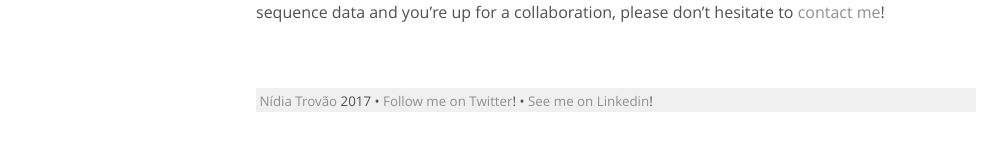
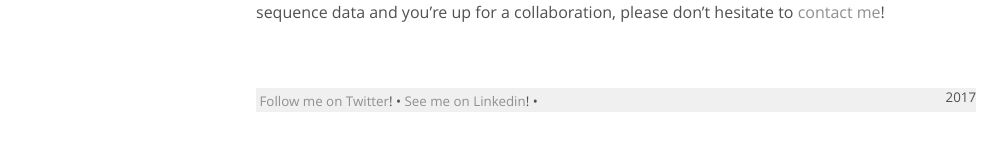
Before and after one commit to nidiatrovao/nidiatrovao.github.io, a Jekyll site: the page built from index.html, in a window 1280 px wide. Shown: the part 418-569 px from the top of the page, without its empty margins (24-1031 px from the left). Built offline with Jekyll 4.4.1, drawn with Linux system fonts in a browser that asks for light colours.

Commit message:
Update default.html

```diff
--- a/_layouts/default.html
+++ b/_layouts/default.html
@@ -18,7 +18,7 @@
       </main>
 
       <footer class="footer">
-        <small>&nbsp;<a href="https://www.google.com/recaptcha/mailhide/d?k=01RKQXgMiCn8dgvgHbVnzIPQ==&c=yAWm6xoNth1P87zR-8D3AIs1VdbTphSgX6CyOpHw4odFLGn6SO_x_4VJTao_19E0" onclick="window.open('https://www.google.com/recaptcha/mailhide/d?k=01RKQXgMiCn8dgvgHbVnzIPQ==&c=yAWm6xoNth1P87zR-8D3AIs1VdbTphSgX6CyOpHw4odFLGn6SO_x_4VJTao_19E0', '', 'toolbar=0,scrollbars=0,location=0,statusbar=0,menubar=0,resizable=0,width=500,height=300'); return false;" title="Nídia's e-mail address">Nídia Trovão</a> <time datetime="{{ site.time | date_to_xmlschema }}">{{ site.time | date: '%Y' }}</time> &bull; <a href="https://twitter.com/nidiatrovao" target="_blank">Follow me on Twitter</a>! &bull; <a href="https://www.linkedin.com/in/nidiatrovao" target="_blank">See me on Linkedin</a>!</small>
+        <small>&nbsp;<a href="https://twitter.com/nidiatrovao" target="_blank">Follow me on Twitter</a>! &bull; <a href="https://www.linkedin.com/in/nidiatrovao" target="_blank">See me on Linkedin</a>! &bull; <time style="float:right" datetime="{{ site.time | date_to_xmlschema }}">{{ site.time | date: '%Y' }}</time></small>
       </footer>
     </div>
   </body>
```
